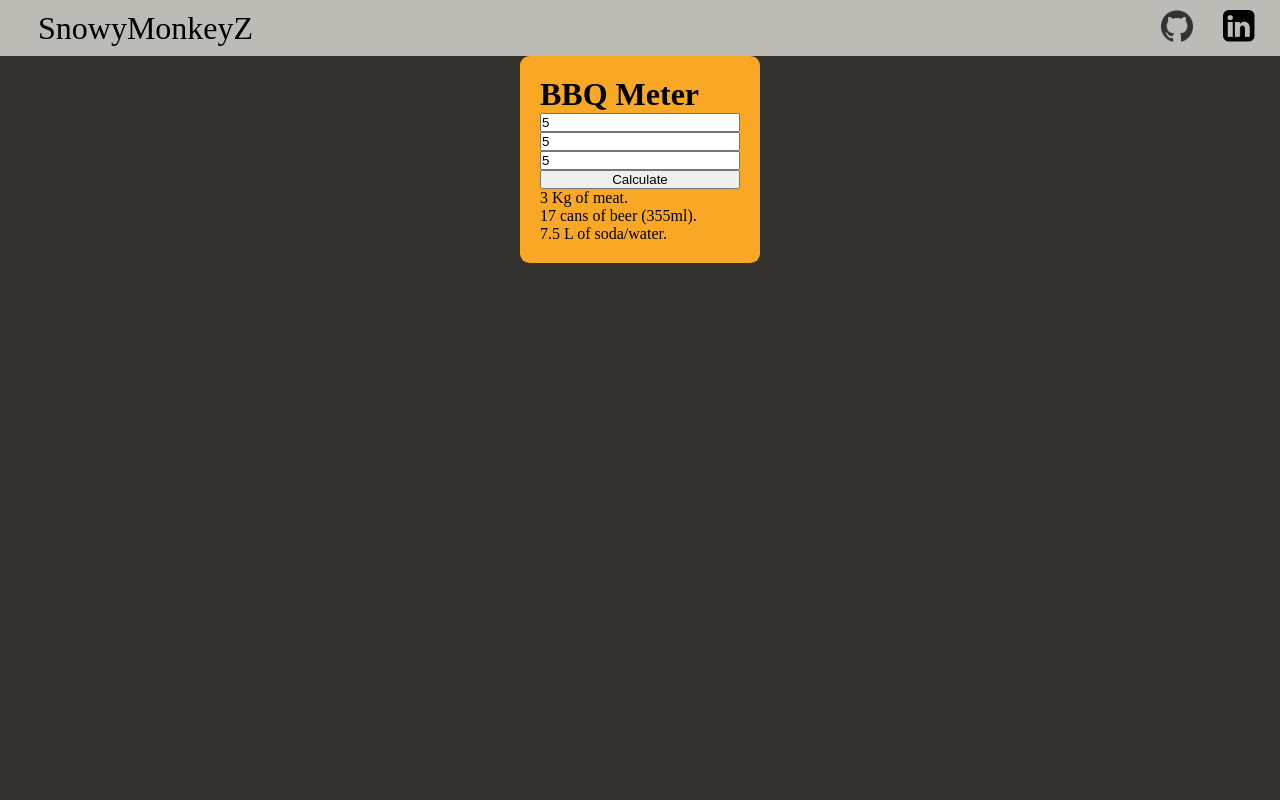
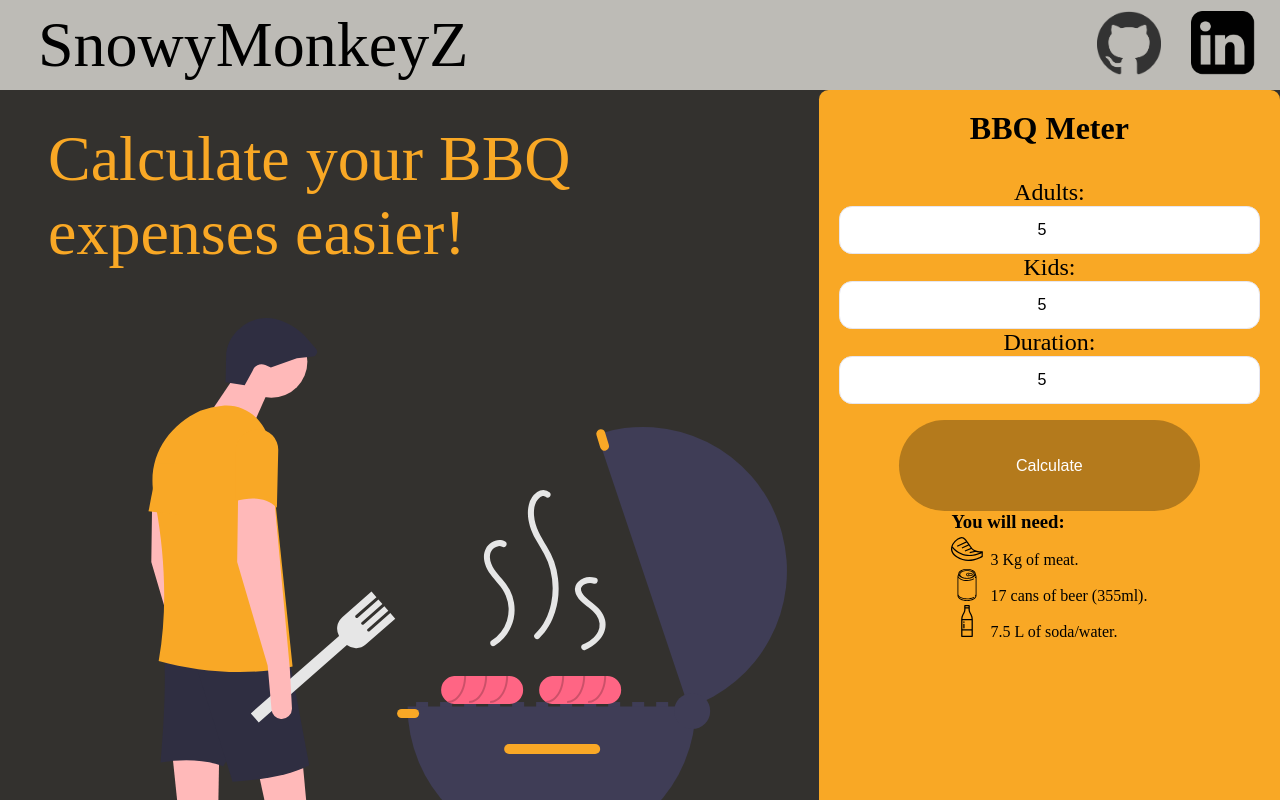
Before and after one commit to dev-iago-gois/bbqmeter, a plain HTML site: page index.html in a window 1280 px wide. Both pictures are taken after typing "5", "5", "5" into the empty fields and a click on the button "Calculate". Shown: the top 800 px of the page. Drawn offline with Linux system fonts and the light colour scheme; a web font is replaced by a local one.

Commit message:
General page CSS done

```diff
--- a/index.html
+++ b/index.html
@@ -14,6 +14,7 @@
 
   <body>
     <header>
+        <!-- Use PNG files on Navbar icons. (SVG bugs everything) -->
         <nav class="navbar">
             <a href="https://github.com/snowymonkey" class="nav-text">SnowyMonkeyZ</a>
             <ul class="nav-list">
@@ -22,11 +23,20 @@
             </ul>
           </nav>
     </header>
-<!-- Use PNG files on Navbar icons. (SVG bugs everything) -->
-    <div class="container">
+
+    <main>
+        <div class="content">
+            <p class="content-text">Calculate your BBQ expenses easier!</p>
+            <img class="content-img" src="./assets/barbecue.svg" alt="Man standing cooking an BBQ">
+
+        </div>
+        <div class="main-bbqmeterbox">
             <h1>BBQ Meter</h1>
+            <label for="adults">Adults:</label>
             <input type="number" name="adults" id="adults" placeholder="Adults" />
+            <label for="kids">Kids:</label>
             <input type="number" name="kids" id="kids" placeholder="Kids" />
+            <label for="duration">Duration:</label>
             <input type="number" name="duration" id="duration" placeholder="Duration (h)"/>
 
             <button onclick="calc()">Calculate</button>
@@ -34,5 +44,10 @@
             <div id="result"></div>
         </div>
         <script src="./scripts/script.js"></script>
+    </main>
+
+    <footer>
+        <a href="#">Last changed: 8/1/2022 v1.0</a>
+    </footer>
   </body>
 </html>
--- a/scripts/script.js
+++ b/scripts/script.js
@@ -25,9 +25,34 @@ function calc() {
 
   // Display calculations
 //   The "+" symbol before the "=" means that the text wont be erased by the next line of text, without it, it would be showing only the last line
-  result.innerHTML = `<p>${qtTotalMeat/1000} Kg of meat.`
-  result.innerHTML += `<p>${Math.ceil(qtTotalBeer/0.355)} cans of beer (355ml).`
-  result.innerHTML += `<p>${qtTotalBottle} L of soda/water.`
+result.innerHTML = `<h3 class="result-info">You will need:</h3>`
+result.innerHTML += `
+  <div class="result-box">
+  <p>
+  <img src="./assets/meat.svg"/>
+  ${qtTotalMeat/1000} Kg of meat.
+  </p>
+  <div>
+  `
+
+  result.innerHTML += `
+  <div class="result-box">
+  <p>
+  <img src="./assets/can.svg"/>
+  ${Math.ceil(qtTotalBeer/0.355)} cans of beer (355ml).
+  </p>
+  <div>
+  `
+
+  result.innerHTML += `
+  <div class="result-box">
+  <p>
+  <img src="./assets/bottle.svg"/>
+  ${qtTotalBottle} L of soda/water.
+  </p>
+  <div>
+
+  `
 
   console.log(qtTotalMeat, " grams of meat.");
   console.log(qtTotalBeer, " L of beer.");
--- a/styles/style.css
+++ b/styles/style.css
@@ -35,31 +35,95 @@ body{
     display: inline-block;
     padding: 8px;
     font-family: hack;
-    font-size: 2rem;
+    font-size: 4rem;
     color: black;
 }
 .nav-text:hover {
     background-color:#f9a825;
   }
-img{
-    width: 2rem;
+header img{
+    width: 4rem;
 }
-
-
-
-
-
-
-
-
-
-.container {
+main{
+    display: flex;
+    flex-direction: row;
+    justify-content: space-between;
+    border-bottom: 0.4px solid #BDBBB6;
+}
+.content{
+    margin-left: 2rem;
+    margin-top: 1rem;
+}
+.content-text{
+    max-width: 130rem;
+    margin: auto;
+    font-size: 4rem;
+    color: #f9a825;
+    padding: 1rem;
+}
+.content-img{
+    max-width: 60rem;
+    margin: auto;
+    padding: 2rem;
+}
+.main-bbqmeterbox {
   display: flex;
   flex-direction: column;
-  max-width: 15rem;
-  margin: auto;
+align-items: center;
+  max-width: 130rem;
+  width: 50rem;
   background-color: #f9a825;
   padding: 1.25rem;
   color: black;
   border-radius: 0.6rem;
 }
+.main-bbqmeterbox h1{
+    color: black;
+    text-align: center;
+    margin-bottom: 2rem;
+}
+.main-bbqmeterbox label {
+font-size: 1.5rem;
+}
+.main-bbqmeterbox input {
+    width: 100%;
+    height: 3rem;
+    border: 0.1rem solid #e6e6f0;
+    box-sizing: border-box;
+    border-radius: 0.8rem;
+  font-size: 1rem;
+    text-align: center;
+  }
+.main-bbqmeterbox button {
+
+    width: 18.8rem;
+    height: 5.7rem;
+    background: #b47a1c;
+    color: #fff;
+
+    border: none;
+    border-radius: 3.6rem;
+  font-size: 1rem;
+    text-align: center;
+    margin-top: 1rem;
+
+    cursor: pointer;
+    transition: background 0.2s;
+  }
+  .main-bbqmeterbox button:hover {
+    background: #7c5412fb;
+  }
+.result-box img{
+    width: 2rem;
+    margin: 0;
+    margin-right: 0.2rem;
+}
+
+footer{
+    max-width: 15rem;
+    margin: auto;
+    padding: 1rem;
+}
+footer a{
+    color: #f9a825;
+}
```
Lines whose indentation alone changed are shown as unchanged.
